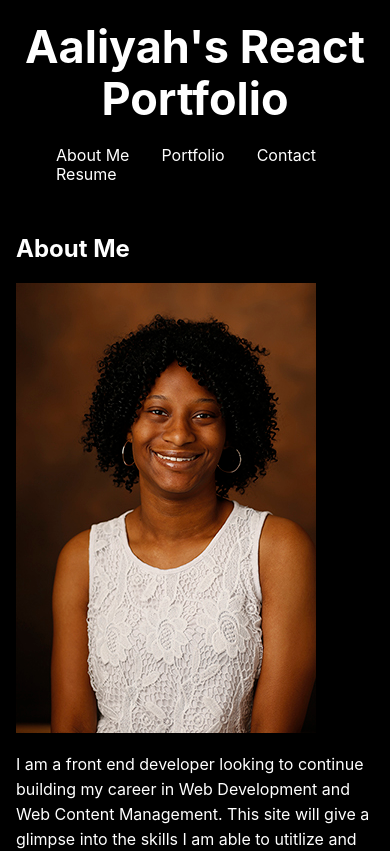
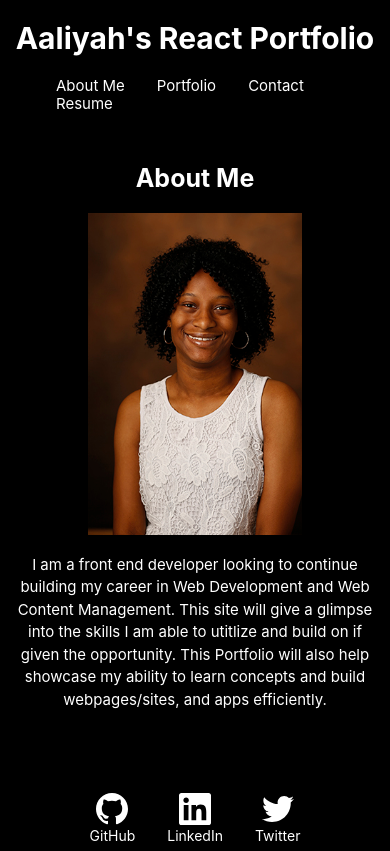
Before and after one commit to symlara/react-portfolio, a React (Create React App) app: page / in a window 390 px wide. Shown: the top 851 px of the page. Built offline with nearby package versions, Linux system fonts and the light colour scheme.

Commit message:
adding media queries for mobile view

```diff
--- a/src/components/About/index.js
+++ b/src/components/About/index.js
@@ -5,11 +5,11 @@ import 'tachyons';
 
 function About() {
     return (
-        <article class="pa3 pa5-ns">
-            <div className="center" id="about">
+        <article class="pa3 pa5-ns" id="about">
+            <div className="center">
             <h2 class="f3 f2-m f1-l">About Me</h2>
                 </div>
-                <div className="profile-picture">
+                <div className="profile-picture center-1">
                     <img src={headshot} alt="profile" />
                 </div>
 
--- a/src/components/Project/index.js
+++ b/src/components/Project/index.js
@@ -14,12 +14,12 @@ function Project(props) {
 
         <div className="container">
             <div className="row text-center text-white">
-                <div class="pa3 pa5-ns">
+                <div class="pa3 pa5-ns" id="allen">
 
                     {/* allen stone project  */}
                     <h1>About Allen Stone</h1>
                         <p id="overflow">This app is a quick source to all things Allen Stone, who is a Pop/Soul Musician. It's a source for Al's music, and links to his social media accounts! </p>
-                        <img src={allen} className="allen-stone" alt="allen-stone" />
+                        <img src={allen} className="allen-stone center-2" alt="allen-stone" />
                         <h3>Technologies:</h3>
                         <ul>
                         <li>Deezer API</li>
@@ -40,7 +40,7 @@ function Project(props) {
 
                 {/* H.E.R project */}
 
-                <div class="pa3 pa5-ns">
+                <div class="pa3 pa5-ns" id="her">
                     <h1>H.E.R FanPage</h1>
                         <p id="overflow">Fan Site created for multi-grammy winner H.E.R. This site will stand as a source for all things H.E.R, including Shows, interviews, Tour, and Miscellaneous things.</p>
                         <img src={her} className="her" alt="h.e.r" />
--- a/src/index.css
+++ b/src/index.css
@@ -17,6 +17,7 @@ body {
   -moz-osx-font-smoothing: grayscale;
   background-color: var(--secondary);
   color: #ffffff;
+  scroll-behavior: smooth;
 }
 
 code {
@@ -233,3 +234,74 @@ p {
 
 
 /* media queries */
+
+@media screen and (max-width: 800px) {
+  nav {
+   width: 100%;
+   text-align: center;
+   font-size: 15px;
+  }
+
+   #header  {
+    font-size: 30px;
+    text-align: center;
+  }
+
+  #about {
+    text-align:center;
+  }
+
+  #about img {
+    align-items: center;
+  }
+
+  #about h2{
+    font-size: 25px;
+    text-align: center;
+  }
+
+  #about p {
+    font-size: 15px;
+    line-height: 1.5;
+  }
+
+  .center-1 {
+    display: block;
+    width: 60%;
+    margin-left: auto;
+    margin-right: auto;
+  }
+
+  #allen h1 {
+    font-size: 30px;
+    text-align:center;
+  }
+
+  #allen p {
+    font-size: 15px;
+    line-height: 1.5;
+    text-align: center;
+  }
+
+  .center-2 {
+    display: block;
+    width: 100%;
+    margin-left: auto;
+    margin-right: auto;
+  }
+
+  #allen h3 {
+    font-size: 20px;
+  }
+
+  #allen li {
+    font-size: 15px;
+  }
+
+  #allen a {
+    font-size: 15px;
+    text-align: center;
+  }
+
+
+}
```
